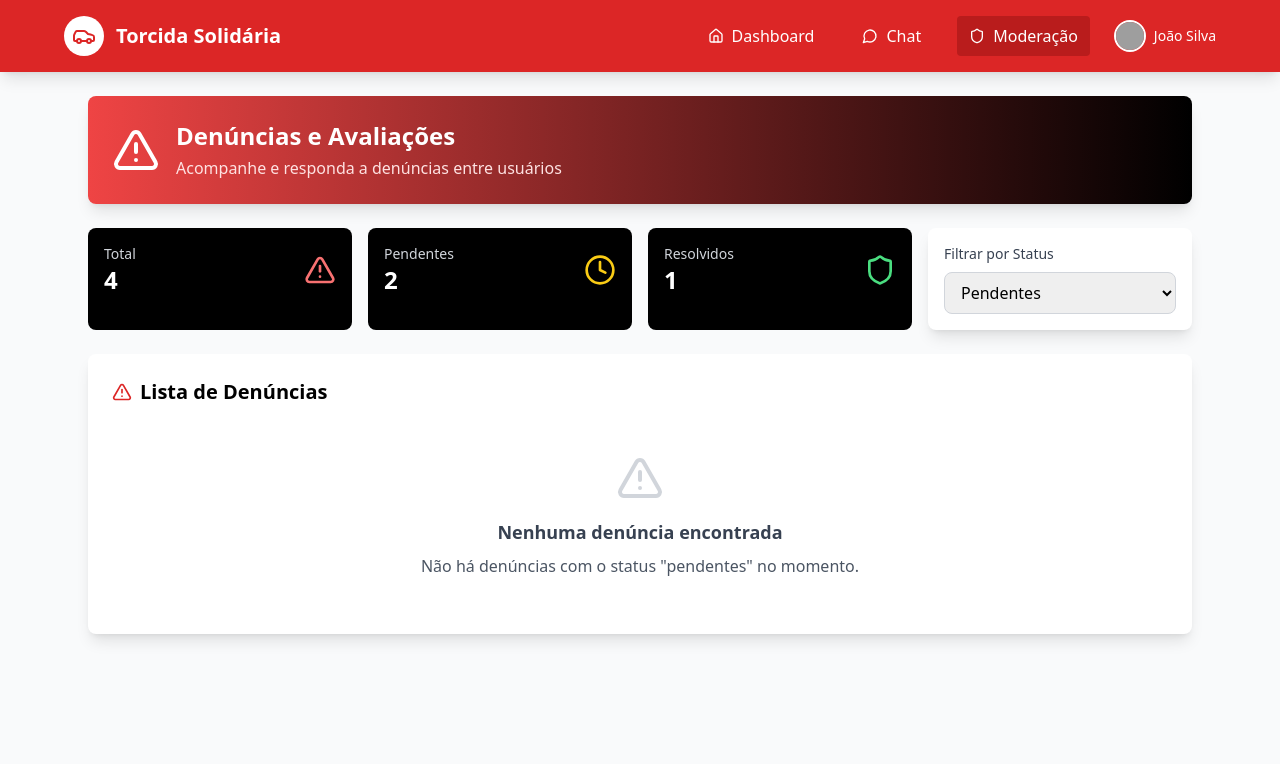
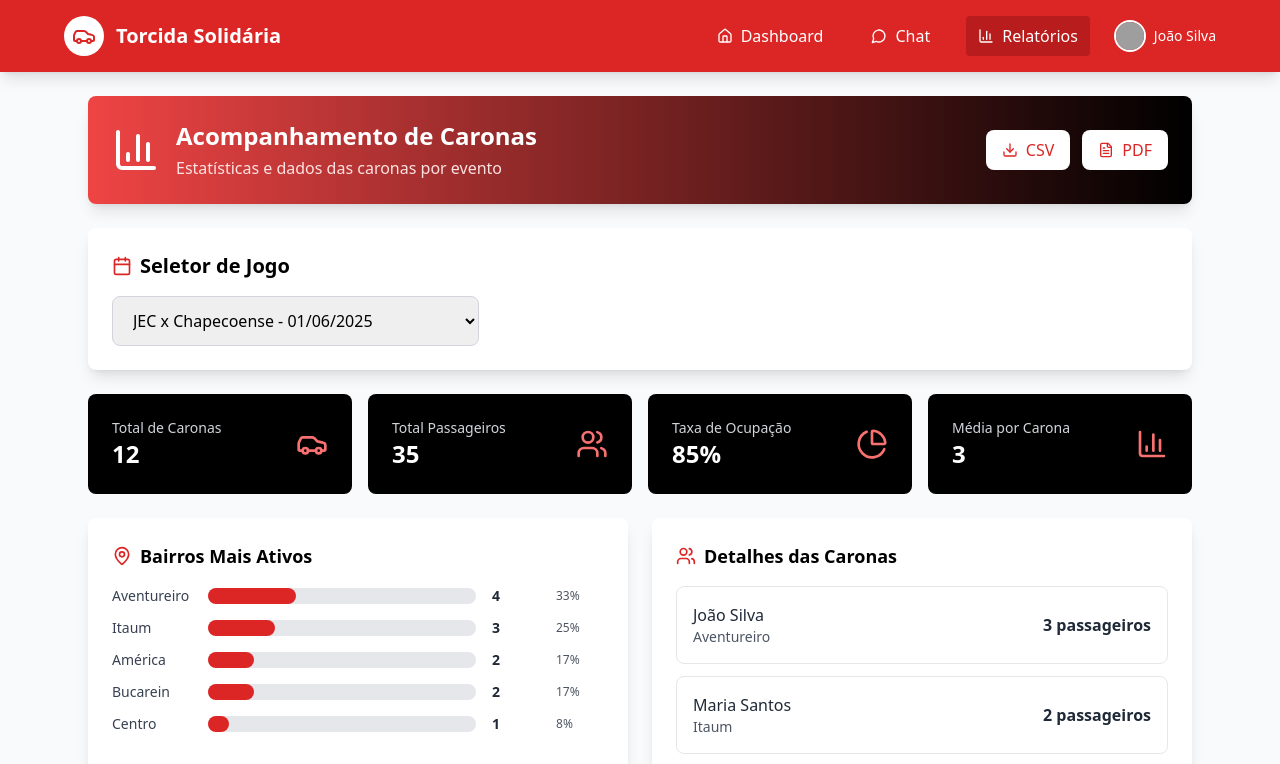
Before and after one commit to Gustavolskw/Start_up_VoiceLearn, a React (Vite) app: page / in a window 1280 px wide. Shown: the top 764 px of the page. Built offline with nearby package versions, Linux system fonts and the light colour scheme; grey boxes are pictures that could not be loaded.

Commit message:
tela de dados de jogo

```diff
--- a/src/App.jsx
+++ b/src/App.jsx
@@ -1,23 +1,21 @@
 import React, { useState } from 'react';
 import {
-  Shield,
-  AlertTriangle,
-  Eye,
-  UserX,
-  X,
+  BarChart3,
+  Download,
   Calendar,
-  User,
+  MapPin,
+  Users,
   Home,
   Car,
   MessageCircle,
-  Clock,
-  Star,
-  Filter
+  Shield,
+  FileText,
+  PieChart
 } from 'lucide-react';
 
-const TorcidaSolidariaSimpleReports = () => {
-  const [currentScreen, setCurrentScreen] = useState('reports');
-  const [filterStatus, setFilterStatus] = useState('pendentes');
+const TorcidaSolidariaSimpleAnalytics = () => {
+  const [currentScreen, setCurrentScreen] = useState('analytics');
+  const [selectedGame, setSelectedGame] = useState(1);
 
   // Mock data
   const user = {
@@ -27,76 +25,61 @@ const TorcidaSolidariaSimpleReports = () => {
     totalRides: 23
   };
 
-  const reports = [
-    {
-      id: 1,
-      reportedUser: 'Carlos Lima',
-      reportedBy: 'Maria Santos',
-      reason: 'Chegou atrasado e foi mal educado',
-      rideDate: '2025-05-28',
-      game: 'JEC x Chapecoense',
-      status: 'pendente',
-      severity: 'media',
-      details: 'Motorista chegou 30 minutos atrasado e não avisou. Durante a viagem foi grosseiro com os passageiros.'
-    },
-    {
-      id: 2,
-      reportedUser: 'Ana Oliveira',
-      reportedBy: 'Pedro Costa',
-      reason: 'Cancelou a carona em cima da hora',
-      rideDate: '2025-05-25',
-      game: 'Krona x ACBF',
-      status: 'pendente',
-      severity: 'baixa',
-      details: 'Cancelou a carona 2 horas antes do jogo sem dar explicação adequada.'
-    },
-    {
-      id: 3,
-      reportedUser: 'Fernanda Silva',
-      reportedBy: 'Lucas Santos',
-      reason: 'Comportamento inadequado',
-      rideDate: '2025-05-20',
-      game: 'JEC x Avaí',
-      status: 'resolvido',
-      severity: 'alta',
-      details: 'Usuário teve comportamento agressivo e desrespeitoso durante toda a viagem.'
-    },
-    {
-      id: 4,
-      reportedUser: 'Roberto Alves',
-      reportedBy: 'Carla Mendes',
-      reason: 'Não compareceu',
-      rideDate: '2025-05-18',
-      game: 'JEC x Criciúma',
-      status: 'ignorado',
-      severity: 'media',
-      details: 'Combinamos a carona mas o motorista não apareceu no local combinado.'
-    }
+  const games = [
+    { id: 1, name: 'JEC x Chapecoense', date: '2025-06-01', type: 'JEC' },
+    { id: 2, name: 'Krona x ACBF', date: '2025-06-03', type: 'Krona' },
+    { id: 3, name: 'JEC x Avaí', date: '2025-06-08', type: 'JEC' },
+    { id: 4, name: 'Krona x Carlos Barbosa', date: '2025-06-12', type: 'Krona' }
   ];
 
-  const filteredReports = reports.filter(report => {
-    if (filterStatus === 'ignorado') return true;
-    return report.status === filterStatus;
-  });
-
-  // Handle actions
-  const handleViewDetails = (reportId) => {
-    console.log('Visualizando detalhes da denúncia:', reportId);
-    alert('Abrindo detalhes da carona...');
-  };
-
-  const handleSuspendUser = (reportId) => {
-    console.log('Suspendendo usuário da denúncia:', reportId);
-    if (confirm('Tem certeza que deseja suspender temporariamente este usuário?')) {
-      alert('Usuário suspenso por 7 dias!');
+  const gameData = {
+    1: {
+      totalRides: 12,
+      totalPassengers: 35,
+      occupancyRate: 85,
+      neighborhoods: [
+        { name: 'Aventureiro', rides: 4, percentage: 33 },
+        { name: 'Itaum', rides: 3, percentage: 25 },
+        { name: 'América', rides: 2, percentage: 17 },
+        { name: 'Bucarein', rides: 2, percentage: 17 },
+        { name: 'Centro', rides: 1, percentage: 8 }
+      ],
+      ridesDetail: [
+        { driver: 'João Silva', passengers: 3, neighborhood: 'Aventureiro' },
+        { driver: 'Maria Santos', passengers: 2, neighborhood: 'Itaum' },
+        { driver: 'Carlos Lima', passengers: 4, neighborhood: 'América' },
+        { driver: 'Ana Costa', passengers: 3, neighborhood: 'Bucarein' }
+      ]
+    },
+    2: {
+      totalRides: 8,
+      totalPassengers: 22,
+      occupancyRate: 75,
+      neighborhoods: [
+        { name: 'Centro', rides: 3, percentage: 38 },
+        { name: 'Aventureiro', rides: 2, percentage: 25 },
+        { name: 'Itaum', rides: 2, percentage: 25 },
+        { name: 'América', rides: 1, percentage: 12 }
+      ],
+      ridesDetail: [
+        { driver: 'Pedro Costa', passengers: 3, neighborhood: 'Centro' },
+        { driver: 'Fernanda Lima', passengers: 2, neighborhood: 'Aventureiro' },
+        { driver: 'Lucas Santos', passengers: 4, neighborhood: 'Itaum' }
+      ]
     }
   };
 
-  const handleIgnoreReport = (reportId) => {
-    console.log('Ignorando denúncia:', reportId);
-    if (confirm('Tem certeza que deseja ignorar esta denúncia?')) {
-      alert('Denúncia marcada como ignorada!');
-    }
+  const selectedGameData = selectedGame ? gameData[selectedGame] : null;
+
+  // Export functions
+  const exportCSV = () => {
+    console.log('Exportando CSV para o jogo:', selectedGame);
+    alert('Dados exportados em CSV!');
+  };
+
+  const exportPDF = () => {
+    console.log('Exportando PDF para o jogo:', selectedGame);
+    alert('Relatório PDF gerado!');
   };
 
   // Navigation Component
@@ -132,13 +115,13 @@ const TorcidaSolidariaSimpleReports = () => {
           </button>
 
           <button
-            onClick={() => setCurrentScreen('reports')}
+            onClick={() => setCurrentScreen('analytics')}
             className={`flex items-center space-x-2 px-3 py-2 rounded transition-colors ${
-              currentScreen === 'reports' ? 'bg-red-700' : 'hover:bg-red-700'
+              currentScreen === 'analytics' ? 'bg-red-700' : 'hover:bg-red-700'
             }`}
           >
-            <Shield className="w-4 h-4" />
-            <span>Moderação</span>
+            <BarChart3 className="w-4 h-4" />
+            <span>Relatórios</span>
           </button>
 
           <div className="flex items-center space-x-2 ml-6">
@@ -154,174 +137,180 @@ const TorcidaSolidariaSimpleReports = () => {
     </nav>
   );
 
-  // Reports Screen
-  const ReportsScreen = () => (
+  // Analytics Screen
+  const AnalyticsScreen = () => (
     <div className="max-w-6xl mx-auto p-6 space-y-6">
       {/* Welcome Section */}
       <div className="bg-gradient-to-r from-red-500 to-black text-white p-6 rounded-lg shadow-lg">
+        <div className="flex items-center justify-between">
           <div className="flex items-center space-x-4">
-          <AlertTriangle className="w-12 h-12" />
+            <BarChart3 className="w-12 h-12" />
             <div>
-            <h2 className="text-2xl font-bold">Denúncias e Avaliações</h2>
+              <h2 className="text-2xl font-bold">Acompanhamento de Caronas</h2>
               <p className="text-red-100 mt-1">
-              Acompanhe e responda a denúncias entre usuários
+                Estatísticas e dados das caronas por evento
               </p>
+            </div>
+          </div>
+
+          <div className="flex space-x-3">
+            <button
+              onClick={exportCSV}
+              disabled={!selectedGame}
+              className="bg-white text-red-600 px-4 py-2 rounded-lg hover:bg-gray-100 transition-colors flex items-center disabled:opacity-50"
+            >
+              <Download className="w-4 h-4 mr-2" />
+              CSV
+            </button>
+            <button
+              onClick={exportPDF}
+              disabled={!selectedGame}
+              className="bg-white text-red-600 px-4 py-2 rounded-lg hover:bg-gray-100 transition-colors flex items-center disabled:opacity-50"
+            >
+              <FileText className="w-4 h-4 mr-2" />
+              PDF
+            </button>
           </div>
         </div>
       </div>
 
-      {/* Stats and Filter */}
+      {/* Game Selector */}
+      <div className="bg-white rounded-lg shadow-lg p-6">
+        <h3 className="text-xl font-bold mb-4 flex items-center">
+          <Calendar className="w-5 h-5 mr-2 text-red-600" />
+          Seletor de Jogo
+        </h3>
+
+        <select
+          value={selectedGame}
+          onChange={(e) => setSelectedGame(e.target.value)}
+          className="w-full md:w-auto border border-gray-300 rounded-lg px-4 py-3 focus:outline-none focus:ring-2 focus:ring-red-500"
+        >
+          <option value="">Selecione um jogo para ver as estatísticas</option>
+          {games.map(game => (
+            <option key={game.id} value={game.id}>
+              {game.name} - {new Date(game.date).toLocaleDateString('pt-BR')}
+            </option>
+          ))}
+        </select>
+      </div>
+
+      {selectedGameData && (
+        <>
+          {/* Statistics Cards */}
           <div className="grid grid-cols-1 md:grid-cols-4 gap-4">
-        <div className="bg-black text-white p-4 rounded-lg">
+            <div className="bg-black text-white p-6 rounded-lg">
               <div className="flex items-center justify-between">
                 <div>
-              <p className="text-gray-300 text-sm">Total</p>
-              <p className="text-2xl font-bold">{reports.length}</p>
+                  <p className="text-gray-300 text-sm">Total de Caronas</p>
+                  <p className="text-2xl font-bold">{selectedGameData.totalRides}</p>
                 </div>
-            <AlertTriangle className="w-8 h-8 text-red-400" />
+                <Car className="w-8 h-8 text-red-400" />
               </div>
             </div>
 
-        <div className="bg-black text-white p-4 rounded-lg">
+            <div className="bg-black text-white p-6 rounded-lg">
               <div className="flex items-center justify-between">
                 <div>
-              <p className="text-gray-300 text-sm">Pendentes</p>
-              <p className="text-2xl font-bold">{reports.filter(r => r.status === 'pendente').length}</p>
+                  <p className="text-gray-300 text-sm">Total Passageiros</p>
+                  <p className="text-2xl font-bold">{selectedGameData.totalPassengers}</p>
                 </div>
-            <Clock className="w-8 h-8 text-yellow-400" />
+                <Users className="w-8 h-8 text-red-400" />
               </div>
             </div>
 
-        <div className="bg-black text-white p-4 rounded-lg">
+            <div className="bg-black text-white p-6 rounded-lg">
               <div className="flex items-center justify-between">
                 <div>
-              <p className="text-gray-300 text-sm">Resolvidos</p>
-              <p className="text-2xl font-bold">{reports.filter(r => r.status === 'resolvido').length}</p>
+                  <p className="text-gray-300 text-sm">Taxa de Ocupação</p>
+                  <p className="text-2xl font-bold">{selectedGameData.occupancyRate}%</p>
                 </div>
-            <Shield className="w-8 h-8 text-green-400" />
+                <PieChart className="w-8 h-8 text-red-400" />
               </div>
             </div>
 
-        <div className="bg-white p-4 rounded-lg shadow-lg">
-          <label className="block text-sm font-medium text-gray-700 mb-2">
-            Filtrar por Status
-          </label>
-          <select
-            value={filterStatus}
-            onChange={(e) => setFilterStatus(e.target.value)}
-            className="w-full border border-gray-300 rounded-lg px-3 py-2 focus:outline-none focus:ring-2 focus:ring-red-500"
-          >
-
-            <option value="pendente">Pendentes</option>
-            <option value="resolvido">Resolvidos</option>
-            <option value="ignorado">Ignorados</option>
-          </select>
+            <div className="bg-black text-white p-6 rounded-lg">
+              <div className="flex items-center justify-between">
+                <div>
+                  <p className="text-gray-300 text-sm">Média por Carona</p>
+                  <p className="text-2xl font-bold">
+                    {Math.round(selectedGameData.totalPassengers / selectedGameData.totalRides)}
+                  </p>
                 </div>
-      </div>
-
-      {/* Reports List */}
-      <div className="bg-white rounded-lg shadow-lg p-6">
-        <h3 className="text-xl font-bold mb-4 flex items-center">
-          <AlertTriangle className="w-5 h-5 mr-2 text-red-600" />
-          Lista de Denúncias
-        </h3>
-
-        <div className="space-y-4">
-          {filteredReports.map(report => (
-            <div key={report.id} className="border border-gray-200 rounded-lg p-4">
-              <div className="flex justify-between items-start mb-3">
-                <div className="flex-1">
-                  <div className="flex items-center space-x-3 mb-2">
-                    <h4 className="font-semibold text-gray-800">
-                      Usuário: {report.reportedUser}
-                    </h4>
-                    <span className={`px-2 py-1 rounded text-xs font-medium ${
-                      report.severity === 'alta' ? 'bg-red-100 text-red-800' :
-                      report.severity === 'media' ? 'bg-yellow-100 text-yellow-800' :
-                      'bg-blue-100 text-blue-800'
-                    }`}>
-                      {report.severity === 'alta' ? '🔴 Alta' :
-                       report.severity === 'media' ? '🟡 Média' : '🔵 Baixa'}
-                    </span>
-                    <span className={`px-2 py-1 rounded text-xs font-medium ${
-                      report.status === 'pendente' ? 'bg-yellow-100 text-yellow-800' :
-                      report.status === 'resolvido' ? 'bg-green-100 text-green-800' :
-                      'bg-gray-100 text-gray-800'
-                    }`}>
-                      {report.status}
-                    </span>
-                  </div>
-
-                  <div className="grid grid-cols-1 md:grid-cols-3 gap-4 text-sm text-gray-600 mb-3">
-                    <div className="flex items-center">
-                      <User className="w-4 h-4 mr-2" />
-                      <span>Denunciado por: {report.reportedBy}</span>
-                    </div>
-                    <div className="flex items-center">
-                      <Calendar className="w-4 h-4 mr-2" />
-                      <span>Data: {new Date(report.rideDate).toLocaleDateString('pt-BR')}</span>
-                    </div>
-                    <div className="flex items-center">
-                      <Car className="w-4 h-4 mr-2" />
-                      <span>Jogo: {report.game}</span>
-                    </div>
-                  </div>
-
-                  <div className="mb-3">
-                    <p className="font-medium text-gray-800 mb-1">Motivo:</p>
-                    <p className="text-gray-600">{report.reason}</p>
-                  </div>
-
-                  <div className="bg-gray-50 p-3 rounded">
-                    <p className="font-medium text-gray-800 mb-1">Detalhes:</p>
-                    <p className="text-gray-600 text-sm">{report.details}</p>
+                <BarChart3 className="w-8 h-8 text-red-400" />
               </div>
             </div>
           </div>
 
-              {report.status === 'pendente' && (
-                <div className="flex space-x-3 pt-3 border-t">
-                  <button
-                    onClick={() => handleViewDetails(report.id)}
-                    className="flex items-center px-3 py-2 bg-blue-600 text-white rounded-lg hover:bg-blue-700 transition-colors text-sm"
-                  >
-                    <Eye className="w-4 h-4 mr-2" />
-                    Visualizar Detalhes
-                  </button>
+          <div className="grid grid-cols-1 lg:grid-cols-2 gap-6">
+            {/* Neighborhoods Chart */}
+            <div className="bg-white rounded-lg shadow-lg p-6">
+              <h3 className="text-lg font-bold mb-4 flex items-center">
+                <MapPin className="w-5 h-5 mr-2 text-red-600" />
+                Bairros Mais Ativos
+              </h3>
 
-                  <button
-                    onClick={() => handleSuspendUser(report.id)}
-                    className="flex items-center px-3 py-2 bg-red-600 text-white rounded-lg hover:bg-red-700 transition-colors text-sm"
-                  >
-                    <UserX className="w-4 h-4 mr-2" />
-                    Suspender Temporariamente
-                  </button>
-
-                  <button
-                    onClick={() => handleIgnoreReport(report.id)}
-                    className="flex items-center px-3 py-2 bg-gray-600 text-white rounded-lg hover:bg-gray-700 transition-colors text-sm"
-                  >
-                    <X className="w-4 h-4 mr-2" />
-                    Ignorar Denúncia
-                  </button>
+              <div className="space-y-3">
+                {selectedGameData.neighborhoods.map((neighborhood, index) => (
+                  <div key={index} className="flex items-center space-x-4">
+                    <div className="w-20 text-sm font-medium text-gray-700">
+                      {neighborhood.name}
                     </div>
-              )}
+                    <div className="flex-1 bg-gray-200 rounded-full h-4">
+                      <div
+                        className="bg-red-600 h-4 rounded-full transition-all duration-500"
+                        style={{ width: `${neighborhood.percentage}%` }}
+                      ></div>
+                    </div>
+                    <div className="w-12 text-sm font-bold text-gray-800">
+                      {neighborhood.rides}
+                    </div>
+                    <div className="w-12 text-xs text-gray-600">
+                      {neighborhood.percentage}%
+                    </div>
                   </div>
                 ))}
               </div>
+            </div>
 
-        {filteredReports.length === 0 && (
-          <div className="text-center py-8">
-            <AlertTriangle className="w-12 h-12 mx-auto mb-4 text-gray-300" />
+            {/* Rides Detail */}
+            <div className="bg-white rounded-lg shadow-lg p-6">
+              <h3 className="text-lg font-bold mb-4 flex items-center">
+                <Users className="w-5 h-5 mr-2 text-red-600" />
+                Detalhes das Caronas
+              </h3>
+
+              <div className="space-y-3">
+                {selectedGameData.ridesDetail.map((ride, index) => (
+                  <div key={index} className="border border-gray-200 rounded-lg p-4">
+                    <div className="flex justify-between items-center">
+                      <div>
+                        <h4 className="font-medium text-gray-800">{ride.driver}</h4>
+                        <p className="text-sm text-gray-600">{ride.neighborhood}</p>
+                      </div>
+                      <div className="text-right">
+                        <p className="font-bold text-gray-800">{ride.passengers} passageiros</p>
+                      </div>
+                    </div>
+                  </div>
+                ))}
+              </div>
+            </div>
+          </div>
+        </>
+      )}
+
+      {!selectedGameData && (
+        <div className="bg-white rounded-lg shadow-lg p-12 text-center">
+          <BarChart3 className="w-16 h-16 mx-auto mb-4 text-gray-300" />
           <h3 className="text-lg font-semibold text-gray-700 mb-2">
-              Nenhuma denúncia encontrada
+            Selecione um jogo
           </h3>
           <p className="text-gray-600">
-              Não há denúncias com o status "{filterStatus}" no momento.
+            Escolha um jogo no seletor acima para ver as estatísticas das caronas
           </p>
         </div>
       )}
-      </div>
     </div>
   );
 
@@ -329,9 +318,9 @@ const TorcidaSolidariaSimpleReports = () => {
   return (
     <div className="min-h-screen bg-gray-50">
       <Navigation />
-      <ReportsScreen />
+      <AnalyticsScreen />
     </div>
   );
 };
 
-export default TorcidaSolidariaSimpleReports;
+export default TorcidaSolidariaSimpleAnalytics;
```
Lines whose indentation alone changed are shown as unchanged.
